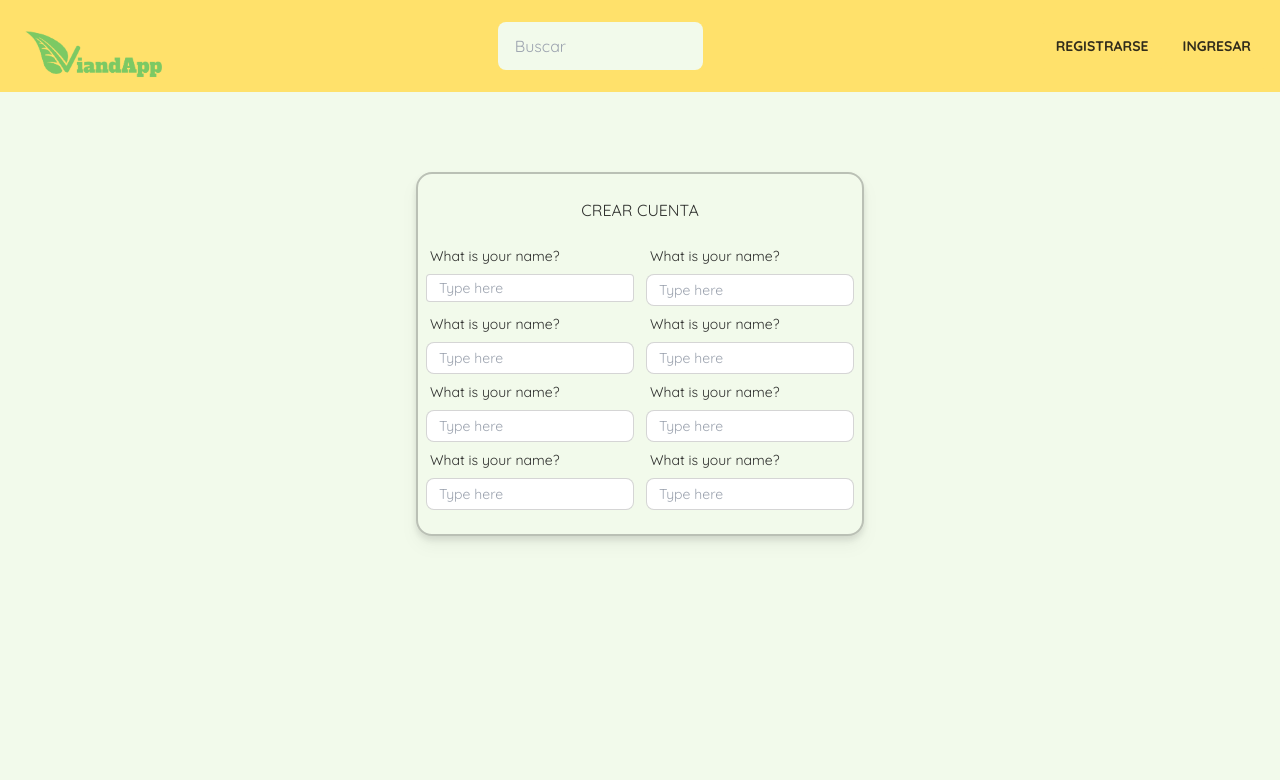
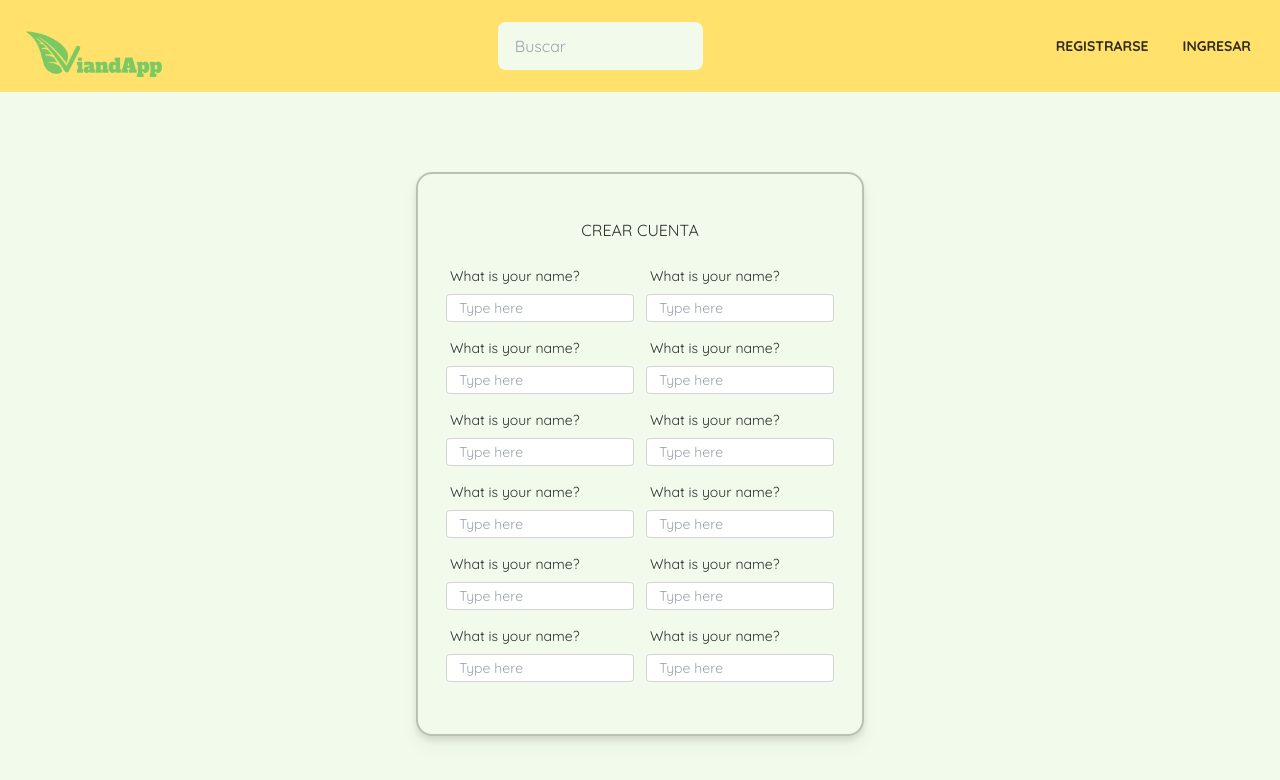
Before and after one commit to ProyectoFinal-Henry/Vianda-app, a Next.js app: page /catalog/registro in a window 1280 px wide. Shown: the top 780 px of the page. Built offline with nearby package versions, Linux system fonts and the light colour scheme.

Commit message:
change on register

```diff
--- a/src/components/register/UserFormRegister.jsx
+++ b/src/components/register/UserFormRegister.jsx
@@ -6,17 +6,17 @@ export const UserFormRegister = () => {
     <FormResponsiveContainer>
       <div
         id="contenedorPrincipal"
-        className=" flex flex-col items-center justify-center min-w-full"
+        className=" flex flex-col items-center justify-center min-w-full px-5 py-5"
       >
         <div id="contenedorH1" className="justify-center mb-4">
           <h1 className="text-center">CREAR CUENTA</h1>
         </div>
         <form
           action=""
-          className="min-w-full flex flex-col justify-center items-center"
+          className="min-w-full flex flex-col justify-center items-center "
         >
-          <div className="flex flex-col md:flex-row   min-w-full gap-x-3">
-            <div className="form-control w-full  ">
+          <div className="flex flex-col md:flex-row   min-w-full gap-x-3  ">
+            <div className="form-control w-full pb-2 ">
               <label className="label">
                 <span className="label-text">What is your name?</span>
               </label>
@@ -26,80 +26,124 @@ export const UserFormRegister = () => {
                 className="input min-w-full input-bordered w-full  input-sm bg-white rounded h-7"
               />
             </div>
-            <div className="form-control  w-full ">
+            <div className="form-control  w-full pb-2 ">
               <label className="label">
                 <span className="label-text">What is your name?</span>
               </label>
               <input
                 type="text"
                 placeholder="Type here"
-                className="input input-bordered w-full  input-sm bg-white"
+                className="input input-bordered w-full  input-sm bg-white  rounded h-7"
               />
             </div>
           </div>
           <div className="flex flex-col md:flex-row   min-w-full gap-x-3">
-            <div className="form-control w-full  ">
+            <div className="form-control w-full pb-2 ">
               <label className="label">
                 <span className="label-text">What is your name?</span>
               </label>
               <input
                 type="text"
                 placeholder="Type here"
-                className="input min-w-full input-bordered w-full  input-sm bg-white"
+                className="input min-w-full input-bordered w-full  input-sm bg-white rounded h-7"
               />
             </div>
-            <div className="form-control  w-full ">
+            <div className="form-control  w-full pb-2 ">
               <label className="label">
                 <span className="label-text">What is your name?</span>
               </label>
               <input
                 type="text"
                 placeholder="Type here"
-                className="input input-bordered w-full  input-sm bg-white"
+                className="input input-bordered w-full  input-sm bg-white  rounded h-7"
               />
             </div>
           </div>
           <div className="flex flex-col md:flex-row   min-w-full gap-x-3">
-            <div className="form-control w-full  ">
+            <div className="form-control w-full pb-2 ">
               <label className="label">
                 <span className="label-text">What is your name?</span>
               </label>
               <input
                 type="text"
                 placeholder="Type here"
-                className="input min-w-full input-bordered w-full  input-sm bg-white"
+                className="input min-w-full input-bordered w-full  input-sm bg-white rounded h-7"
               />
             </div>
-            <div className="form-control  w-full ">
+            <div className="form-control  w-full pb-2 ">
               <label className="label">
                 <span className="label-text">What is your name?</span>
               </label>
               <input
                 type="text"
                 placeholder="Type here"
-                className="input input-bordered w-full  input-sm bg-white"
+                className="input input-bordered w-full  input-sm bg-white  rounded h-7"
               />
             </div>
           </div>
           <div className="flex flex-col md:flex-row   min-w-full gap-x-3">
-            <div className="form-control w-full  ">
+            <div className="form-control w-full pb-2 ">
               <label className="label">
                 <span className="label-text">What is your name?</span>
               </label>
               <input
                 type="text"
                 placeholder="Type here"
-                className="input min-w-full input-bordered w-full  input-sm bg-white"
+                className="input min-w-full input-bordered w-full  input-sm bg-white rounded h-7"
               />
             </div>
-            <div className="form-control  w-full ">
+            <div className="form-control  w-full pb-2 ">
               <label className="label">
                 <span className="label-text">What is your name?</span>
               </label>
               <input
                 type="text"
                 placeholder="Type here"
-                className="input input-bordered w-full  input-sm bg-white"
+                className="input input-bordered w-full  input-sm bg-white  rounded h-7"
+              />
+            </div>
+          </div>
+          <div className="flex flex-col md:flex-row   min-w-full gap-x-3">
+            <div className="form-control w-full pb-2 ">
+              <label className="label">
+                <span className="label-text">What is your name?</span>
+              </label>
+              <input
+                type="text"
+                placeholder="Type here"
+                className="input min-w-full input-bordered w-full  input-sm bg-white rounded h-7"
+              />
+            </div>
+            <div className="form-control  w-full pb-2 ">
+              <label className="label">
+                <span className="label-text">What is your name?</span>
+              </label>
+              <input
+                type="text"
+                placeholder="Type here"
+                className="input input-bordered w-full  input-sm bg-white  rounded h-7"
+              />
+            </div>
+          </div>
+          <div className="flex flex-col md:flex-row   min-w-full gap-x-3">
+            <div className="form-control w-full pb-2 ">
+              <label className="label">
+                <span className="label-text">What is your name?</span>
+              </label>
+              <input
+                type="text"
+                placeholder="Type here"
+                className="input min-w-full input-bordered w-full  input-sm bg-white rounded h-7"
+              />
+            </div>
+            <div className="form-control  w-full pb-2 ">
+              <label className="label">
+                <span className="label-text">What is your name?</span>
+              </label>
+              <input
+                type="text"
+                placeholder="Type here"
+                className="input input-bordered w-full  input-sm bg-white  rounded h-7"
               />
             </div>
           </div>
```
